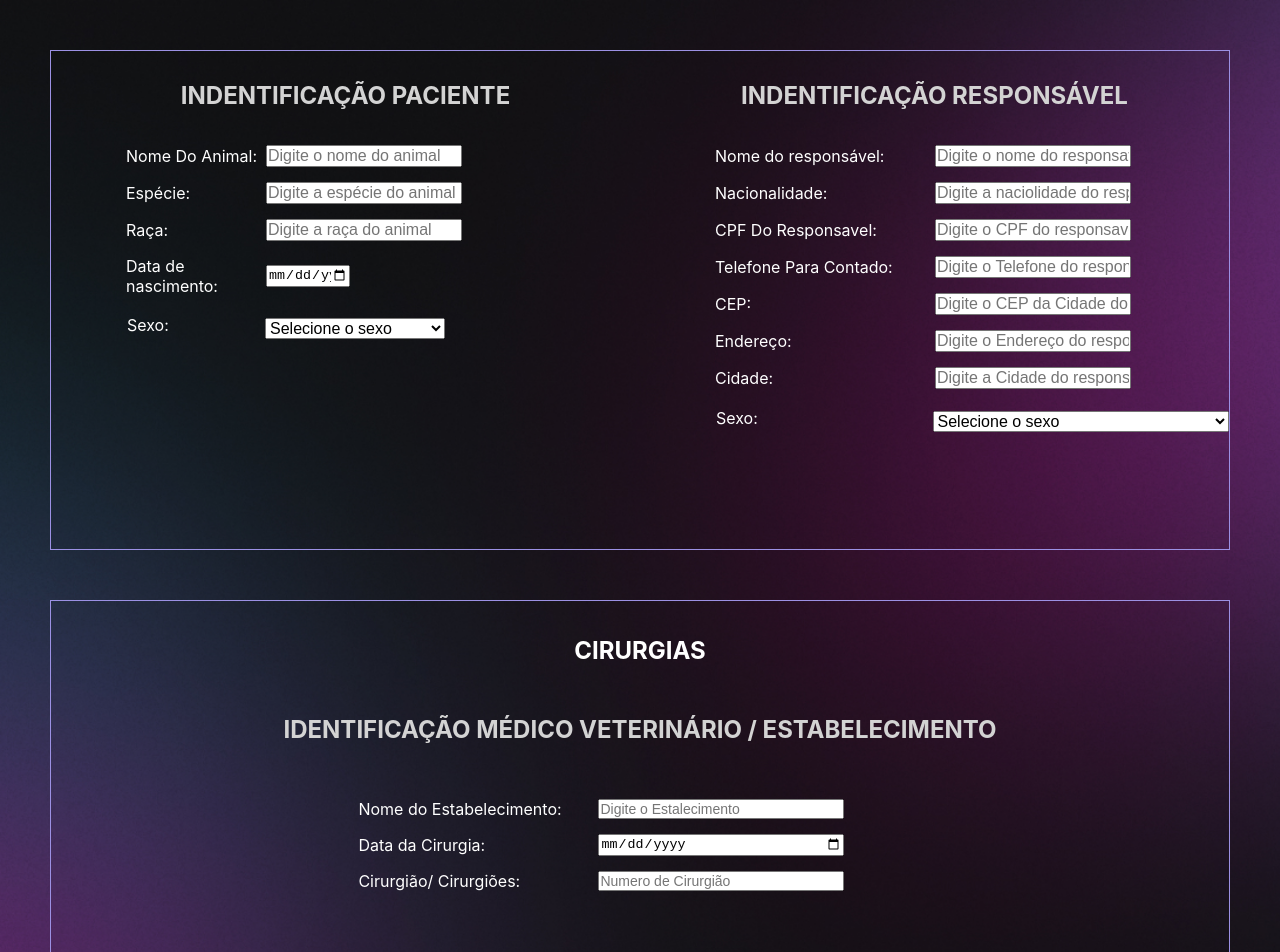
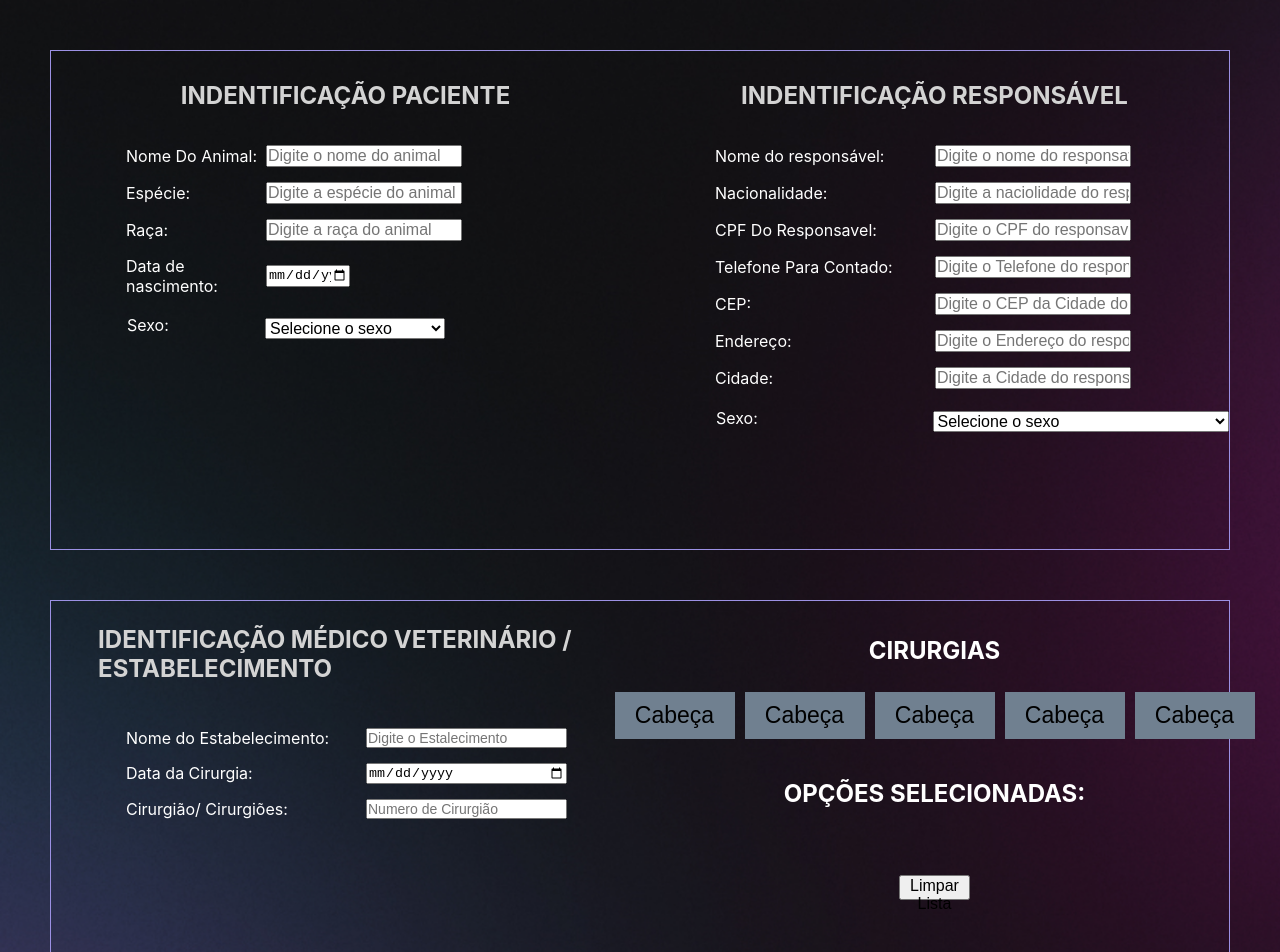
Before and after one commit to thiagooterolima/Vet_Clone, a React (Create React App) app: page / in a window 1280 px wide. Shown: the top 952 px of the page. Built offline with nearby package versions, Linux system fonts and the light colour scheme.

Commit message:
Botoes da Cirurgas Adicionados

```diff
--- a/src/componentes/cirurgias.js
+++ b/src/componentes/cirurgias.js
@@ -1 +1,153 @@
-/* digite o codigo da cirurgia aqui */
+import React, { useState } from 'react';
+import "./style.css";
+
+
+function ExpansiveButton({ onOptionSelect, buttonText, selectedOptions, options }) {
+  const [isExpanded, setIsExpanded] = useState(false);
+
+  const handleOptionChange = (option) => {
+    onOptionSelect(buttonText + ' ' + option);
+  };
+
+  return (
+    <div style={{ display: 'inline-block', margin: '5px'}}>
+      <button
+        style={{
+          fontSize: '23px', // Tamanho da fonte
+          padding: '10px 10px', // Espaçamento interno
+          backgroundColor: isExpanded ? '#708090' : '#708090', // Cor de fundo
+          color: 'black', // Cor do texto
+          border: 'none', // Remover borda
+          cursor: 'pointer', // Cursor ao passar o mouse
+          width:'15vh',
+        }}
+        onClick={() => {
+          setIsExpanded(!isExpanded);
+        }}
+      >
+        {buttonText}
+      </button>
+      {isExpanded && (
+        <div style={{ marginTop: '10px' }}>
+          {options.map((option, index) => (
+            <button
+              key={index}
+              onClick={() => handleOptionChange(option)}
+              disabled={selectedOptions.includes(buttonText + ' ' + option)}
+              style={{
+                fontSize: '18px', // Tamanho da fonte para as opções
+                cursor: 'pointer',
+                margin: '5px 0',
+                display: 'block',
+                backgroundColor: selectedOptions.includes(buttonText + ' ' + option) ? '#ddd' : '#708090',
+                border: 'none',
+                width:'100%',
+
+              }}
+            >
+              {option}
+            </button>
+          ))}
+        </div>
+      )}
+    </div>
+  );
+}
+
+function SelectedOptionsList({ selectedOptions, onRemoveOption }) {
+  return (
+    <div className='list'>
+      <h2>OPÇÕES SELECIONADAS:</h2>
+
+      <ul>
+        {selectedOptions.map((option, index) => (
+          <li key={index}>
+            {option} <button onClick={() => onRemoveOption(option)}>X</button>
+          </li>
+        ))}
+      </ul>
+    </div>
+  );
+}
+
+function Cirurgias() {
+  const [selectedOptions, setSelectedOptions] = useState([]);
+
+  const handleOptionSelect = (option) => {
+    setSelectedOptions([...selectedOptions, option]);
+  };
+
+  const handleRemoveOption = (option) => {
+    const updatedOptions = selectedOptions.filter((item) => item !== option);
+    setSelectedOptions(updatedOptions);
+  };
+
+  const cabecaOptions = ['Opção 1', 'Opção 2', 'Opção 3'];
+
+  return (
+    <div className='containerCir'>
+
+    <div className="mineContainerCirurgia"><h2 className="cirurgia"> CIRURGIAS</h2></div>
+
+      <div>
+
+        <div className='grupo1' >
+
+        <ExpansiveButton
+          onOptionSelect={handleOptionSelect}
+          buttonText="Cabeça"
+          selectedOptions={selectedOptions}
+          options={cabecaOptions}
+        />
+
+<ExpansiveButton
+          onOptionSelect={handleOptionSelect}
+          buttonText="Cabeça"
+          selectedOptions={selectedOptions}
+          options={cabecaOptions}
+        />
+
+<ExpansiveButton
+          onOptionSelect={handleOptionSelect}
+          buttonText="Cabeça"
+          selectedOptions={selectedOptions}
+          options={cabecaOptions}
+        />
+
+<ExpansiveButton
+          onOptionSelect={handleOptionSelect}
+          buttonText="Cabeça"
+          selectedOptions={selectedOptions}
+          options={cabecaOptions}
+        />
+
+<ExpansiveButton
+          onOptionSelect={handleOptionSelect}
+          buttonText="Cabeça"
+          selectedOptions={selectedOptions}
+          options={cabecaOptions}
+        />
+
+
+
+
+        </div>
+
+
+
+      </div>
+
+      <div className='list'>
+        <SelectedOptionsList selectedOptions={selectedOptions} onRemoveOption={handleRemoveOption} />
+
+        </div>
+
+      <div className='limpar'>
+        <button className='tamanho' onClick={() => setSelectedOptions([])} >Limpar Lista</button>
+      </div>
+
+    </div>
+  );
+}
+
+export default Cirurgias;
--- a/src/componentes/style.css
+++ b/src/componentes/style.css
@@ -102,8 +102,9 @@ section {
 .local{
     color: 	#D3D3D3;
     font-size: 24px;
-    top:0%;
-    padding-bottom: 20px;
+    margin-top:2%;
+    padding-bottom: 10px;
+    margin-left: 8%;
 }
 
 .fonteContainer2 {
@@ -140,8 +141,8 @@ section {
 /* CSS PARA OS CAMPOS DE CIRURGIAS */
 
 .containerCirurgia {
-
-
+ float: left;
+ width: 50%;
 
 }
 
@@ -155,7 +156,9 @@ section {
 
 .mineContainerCirurgia{
     width: 100%;
-    height: 100px;
+    height: 80px;
+    justify-content: center;
+    align-items: center;
 
 }
 
@@ -173,12 +176,11 @@ section {
   }
 
 main {
-    height: 550px;
+    height: 1000px;
     border: 1px solid #9c91e4;
     margin: 50px;
     width: 100% absolute;
     display: flex;
-    justify-content: center;
 
 }
 
@@ -186,4 +188,57 @@ main {
 
 
 
+
+
 /* AQUI FINALIZA O CODIGO DO CABEÇALHO  E COMEÇA O CODIGO CSS DA CIRURGIA*/
+
+.containerCir{
+    width: 50%;
+
+
+}
+
+
+.list{
+    color: white;
+    display: flex;
+    width: 100%;
+    flex-direction: column;
+    justify-content: center;
+    align-items: center;
+    margin-top: 3%;
+
+
+  }
+
+.limpar {
+    justify-content: center;
+    align-items: center;
+    display: flex;
+    margin-top: 5%;
+    display: flex;
+    height: 10%;
+    width: 40%;
+    margin-left: 30%;
+
+}
+
+.tamanho{
+    width: 30%;
+    height: 25%;
+    font-size: 100%;
+}
+
+  .grupo1{
+    flex-direction: row;
+    justify-content: center;
+    margin-top: 1%;
+    width: 100%;
+    display: flex;
+
+
+  }
+
+  .grupo2{
+    flex-direction: row;
+  }
--- a/src/componentes/tela.js
+++ b/src/componentes/tela.js
@@ -1,7 +1,7 @@
 import React from "react";
 import { useState } from "react";
 import "./style.css";
-
+import Cirurgias from "./cirurgias"
 
 
 function Tela() {
@@ -310,7 +310,7 @@ function Tela() {
       <main>
             <div className="containerCirurgia">
 
-            <div className="mineContainerCirurgia"><h2 className="cirurgia"> CIRURGIAS</h2></div>
+
 
               <div className="container3">
           <div><h2 className="local">IDENTIFICAÇÃO MÉDICO VETERINÁRIO / ESTABELECIMENTO </h2></div>
@@ -337,9 +337,16 @@ function Tela() {
           </section>
 
 
+
+
           </div>
 
+
+
             </div>
+
+
+            <Cirurgias/>
 
       </main>
 
```
